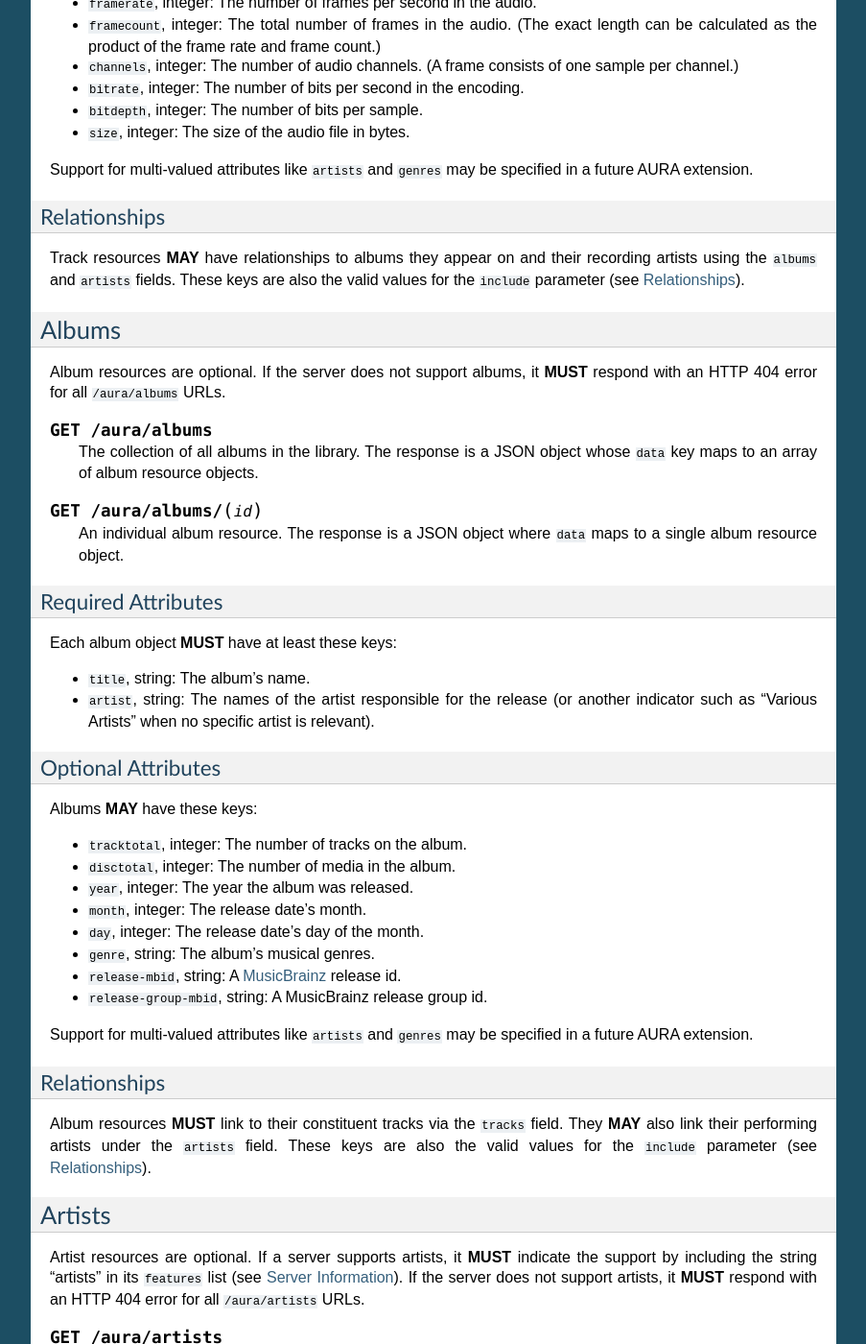
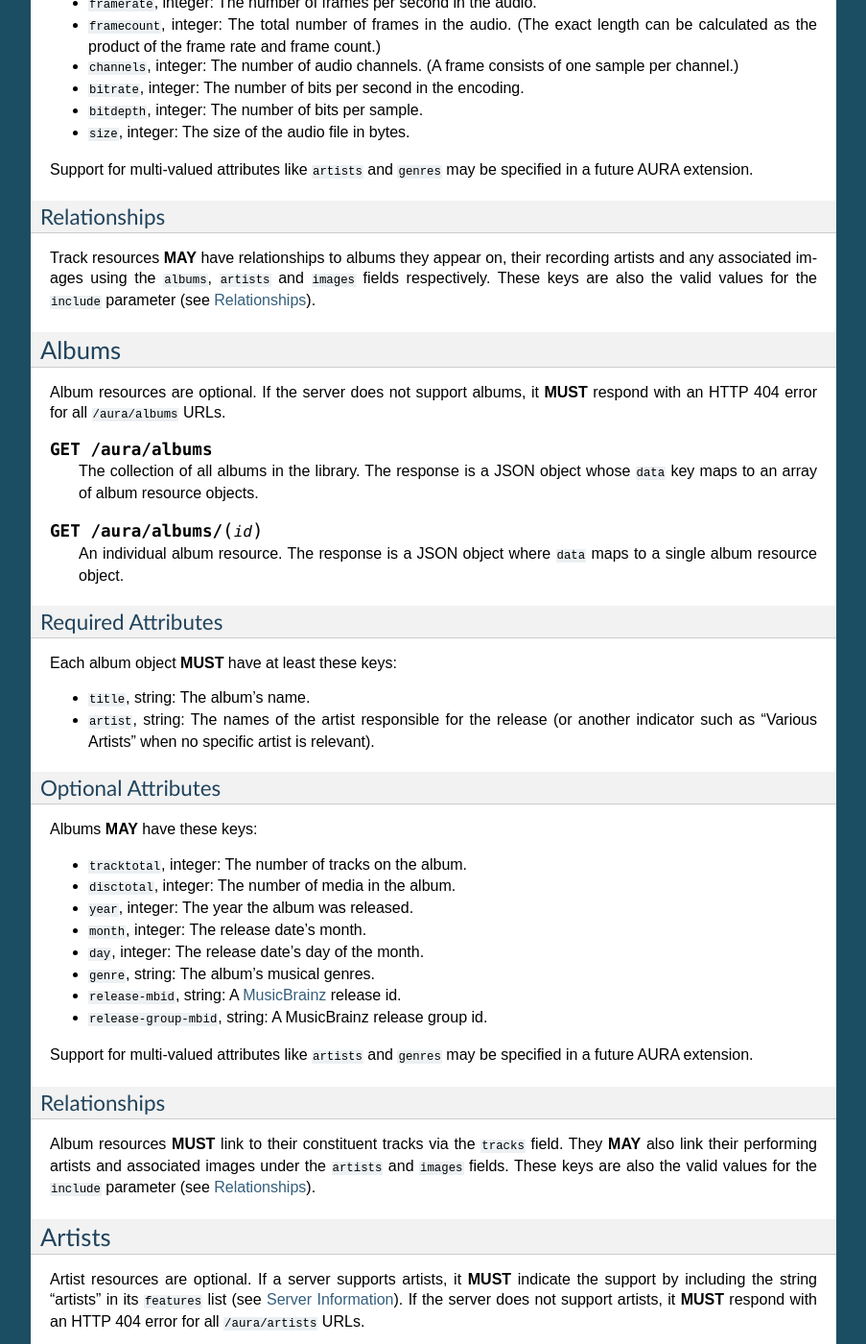
Before and after one commit to beetbox/aura, a Sphinx documentation site: the page built from docs/api.rst, in a window 1280 px wide and 1400 px high, scrolled down 5524 px. Shown: the whole window at 96% size, without its empty margins (198-1101 px from the left). Built offline with Sphinx 7.4.7, drawn with Linux system fonts in a browser that asks for light colours; some of the changed text lies outside the part shown.

Commit message:
Added 'images' to Relationships sections
This makes explicit what key tracks, albums and artists should use to link to
their related images.

```diff
--- a/docs/api.rst
+++ b/docs/api.rst
@@ -401,10 +401,10 @@ specified in a future AURA extension.
 Relationships
 '''''''''''''
 
-Track resources **MAY** have relationships to albums they appear on and their
-recording artists using the ``albums`` and ``artists`` fields.
-These keys are also the valid values for the ``include`` parameter (see
-:ref:`relationships`).
+Track resources **MAY** have relationships to albums they appear on, their
+recording artists and any associated images using the ``albums``, ``artists``
+and ``images`` fields respectively. These keys are also the valid values for
+the ``include`` parameter (see :ref:`relationships`).
 
 
 Albums
@@ -457,9 +457,9 @@ Relationships
 '''''''''''''
 
 Album resources **MUST** link to their constituent tracks via the ``tracks``
-field. They **MAY** also link their performing artists under the ``artists``
-field. These keys are also the valid values for the ``include`` parameter (see
-:ref:`relationships`).
+field. They **MAY** also link their performing artists and associated images
+under the ``artists`` and ``images`` fields. These keys are also the valid
+values for the ``include`` parameter (see :ref:`relationships`).
 
 
 Artists
@@ -504,9 +504,9 @@ Relationships
 '''''''''''''
 
 Artist resources **MUST** have relationships to their associated tracks under
-the ``tracks`` key and **MAY** link to their albums under the ``albums`` key.
-These keys are also the valid values for the ``include`` parameter (see
-:ref:`relationships`).
+the ``tracks`` field. They **MAY** also link to their albums and associated
+images under the ``albums`` and ``images`` fields. These keys are also the
+valid values for the ``include`` parameter (see :ref:`relationships`).
 
 
 Audio
```
